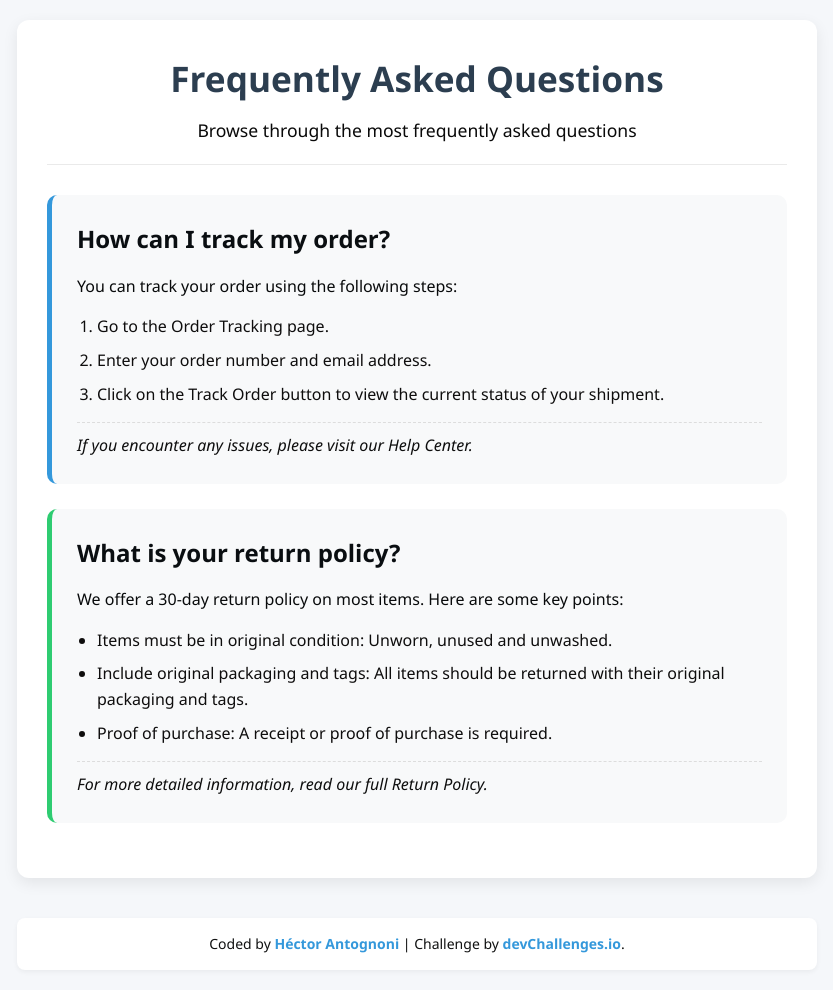
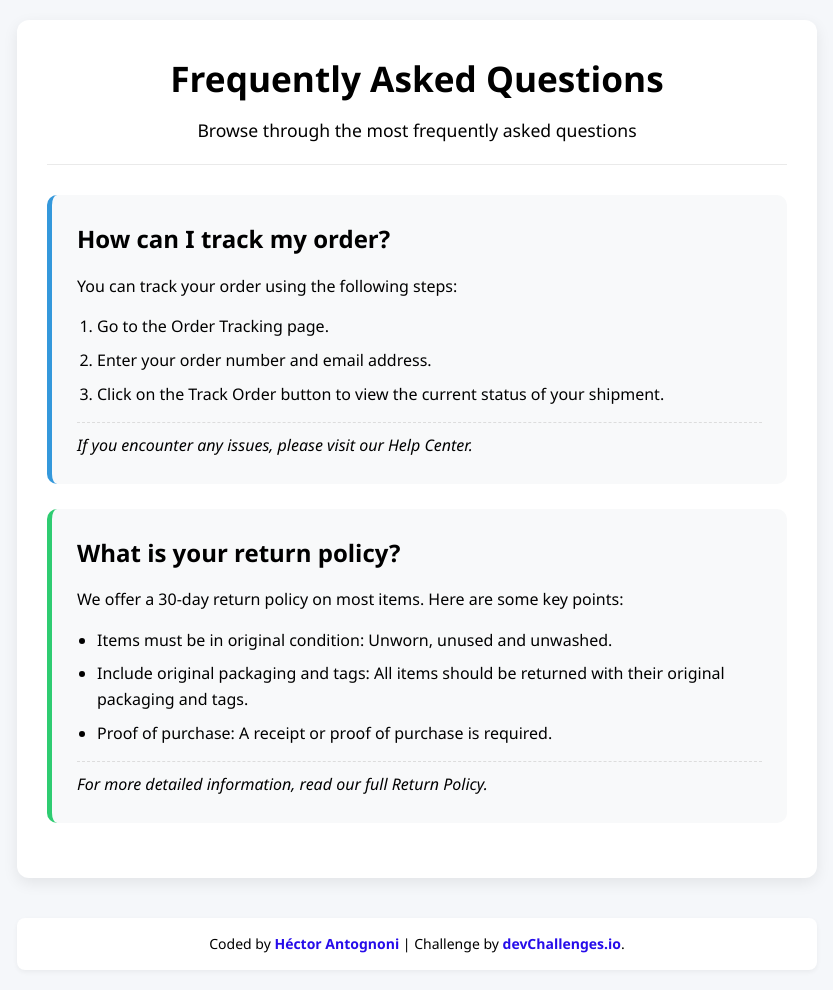
Before and after one commit to hectorantognoni/simple-faq-challenge, a plain HTML site: page index.html in a window 1280 px wide. Shown: the whole page, without its empty margins (223-1056 px from the left). Drawn offline with Linux system fonts and the light colour scheme.

Commit message:
feat: actualizo estilos y texto con colores mas oscuros

```diff
--- a/estilo.css
+++ b/estilo.css
@@ -20,7 +20,7 @@
 body {
   font-family: 'Segoe UI', Tahoma, Geneva, Verdana, sans-serif;
   line-height: 1.6;
-  color: #333;
+  color: black;
   background-color: #f5f7fa;
   padding: 20px; /* Espacio alrededor */
 }
@@ -45,13 +45,13 @@ header {
 
 header h1 {
   font-size: 2.2rem;
-  color: #2c3e50;
+  color: black;
   margin-bottom: 10px;
 }
 
 .subtitle {
   font-size: 1.1rem;
-  color: #090909;
+  color: black;
 }
 
 /* Estilo de cada FAQ */
@@ -68,7 +68,7 @@ header h1 {
 }
 
 .faq-item h2 {
-  color: #0a0e11;
+  color: black;
   margin-bottom: 15px;
   font-size: 1.5rem;
 }
@@ -76,7 +76,7 @@ header h1 {
 .answer-intro {
   font-weight: 500;
   margin-bottom: 15px;
-  color: #080a0b;
+  color: black;
 }
 
 .faq-item ol,
@@ -87,12 +87,12 @@ header h1 {
 
 .faq-item li {
   margin-bottom: 8px;
-  color: #0e0d0d;
+  color:black;
 }
 
 .note {
   font-style: italic;
-  color: #0e0e0e;
+  color: black;
   padding-top: 10px;
   border-top: 1px dashed #ddd;
   margin-top: 15px;
@@ -105,19 +105,19 @@ header h1 {
   text-align: center;
   padding: 15px;
   font-size: 14px;
-  color: #101111;
+  color: black;
   background: white;
   border-radius: 8px;
   box-shadow: 0 2px 5px rgba(0, 0, 0, 0.05);
 }
 
 .author-info a {
-  color: #3498db;
+  color: #260cea;
   text-decoration: none;
   font-weight: 600;
 }
 
-.author-info a:hover {
+.author-info a:hover {s
   text-decoration: underline;
 }
 
```
